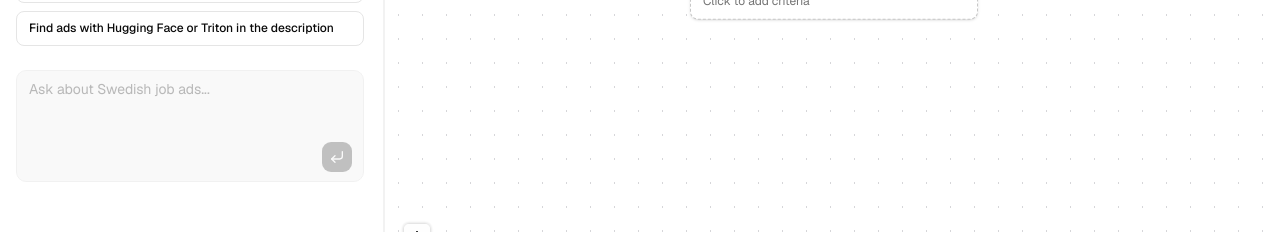
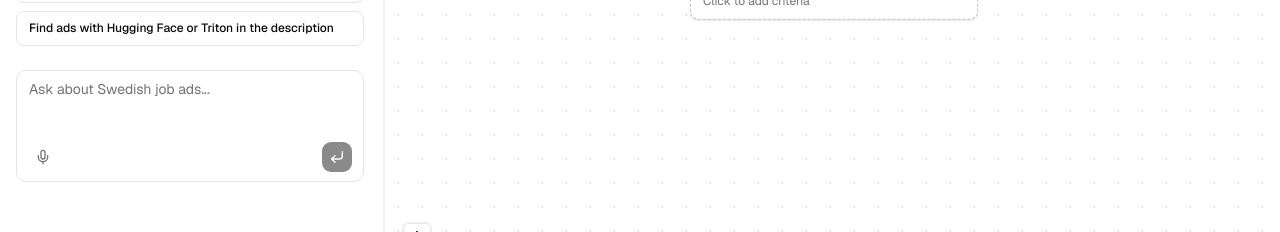
Before and after one commit to erclx/jobtriage, a Next.js app in the folder web/: page / in a window 1280 px wide. Both pictures are taken after a click on the button "Use local Ollama". Shown: the part 482-714 px from the top of the page. Built offline with nearby package versions, Linux system fonts and the light colour scheme.

Commit message:
feat(chat): add voice input via web speech api

```diff
--- a/web/src/app/globals.css
+++ b/web/src/app/globals.css
@@ -223,3 +223,10 @@
   pointer-events: none;
   opacity: 0;
 }
+
+.chat-prompt-input [data-slot='input-group'],
+.dark .chat-prompt-input [data-slot='input-group'] {
+  background-color: transparent;
+  opacity: 1;
+  transition: none;
+}
--- a/web/src/features/chat/chat-screen.tsx
+++ b/web/src/features/chat/chat-screen.tsx
@@ -51,6 +51,11 @@ import {
 } from '@/features/chat/storage-keys'
 import { ToolTrace } from '@/features/chat/tool-trace'
 import { useSessionValue } from '@/features/chat/use-session-value'
+import {
+  type SpeechRecognitionError,
+  useSpeechRecognition,
+} from '@/features/chat/use-speech-recognition'
+import { VoiceInputButton } from '@/features/chat/voice-input-button'
 import { cn } from '@/lib/utils'
 
 const isBrowser = typeof window !== 'undefined'
@@ -143,6 +148,57 @@ function ChatScreenInner({ onSwitchProvider }: ChatScreenProps) {
     transport,
   })
   const [input, setInput] = useState('')
+  const [voiceError, setVoiceError] = useState<SpeechRecognitionError | null>(
+    null,
+  )
+  const voiceBaselineRef = useRef('')
+  const inputRef = useRef('')
+  useEffect(() => {
+    inputRef.current = input
+  }, [input])
+
+  const handleVoiceTranscript = useCallback(
+    ({ final, interim }: { final: string; interim: string }) => {
+      const baseline = voiceBaselineRef.current
+      const prefix = baseline ? `${baseline.replace(/\s+$/, '')} ` : ''
+      const tail = `${final}${interim}`.replace(/^\s+/, '')
+      setInput(`${prefix}${tail}`)
+    },
+    [],
+  )
+
+  const {
+    isSupported: isVoiceSupported,
+    isListening: isVoiceListening,
+    start: startVoice,
+    stop: stopVoice,
+  } = useSpeechRecognition({
+    onError: setVoiceError,
+    onTranscript: handleVoiceTranscript,
+  })
+
+  const handleVoiceToggle = useCallback(() => {
+    if (isVoiceListening) {
+      stopVoice()
+      return
+    }
+    setVoiceError(null)
+    voiceBaselineRef.current = inputRef.current
+    startVoice()
+  }, [isVoiceListening, startVoice, stopVoice])
+
+  useEffect(() => {
+    if (!isVoiceListening) return
+    const handleKeyDown = (event: KeyboardEvent) => {
+      if (event.key !== 'Escape') return
+      event.preventDefault()
+      stopVoice()
+      setInput(voiceBaselineRef.current)
+    }
+    window.addEventListener('keydown', handleKeyDown)
+    return () => window.removeEventListener('keydown', handleKeyDown)
+  }, [isVoiceListening, stopVoice])
+
   const isStreaming = status === 'submitted' || status === 'streaming'
   const isEmpty = messages.length === 0
 
@@ -213,10 +269,18 @@ function ChatScreenInner({ onSwitchProvider }: ChatScreenProps) {
   }, [setMessages, dispatchCanvas])
 
   const promptInput = (
+    <div className="flex flex-col gap-1">
+      {voiceError ? (
+        <p role="status" className="px-1 text-xs text-destructive">
+          {voiceErrorMessage(voiceError)}
+        </p>
+      ) : null}
       <PromptInput
+        className="chat-prompt-input"
         onSubmit={(message) => {
           const text = message.text.trim()
           if (!text) return
+          stopVoice()
           void sendMessage({ text })
           setInput('')
         }}
@@ -229,7 +293,13 @@ function ChatScreenInner({ onSwitchProvider }: ChatScreenProps) {
           />
         </PromptInputBody>
         <PromptInputFooter>
-        <PromptInputTools />
+          <PromptInputTools>
+            <VoiceInputButton
+              isSupported={isVoiceSupported}
+              isListening={isVoiceListening}
+              onToggle={handleVoiceToggle}
+            />
+          </PromptInputTools>
           <PromptInputSubmit
             status={status}
             disabled={!isStreaming && input.trim() === ''}
@@ -237,6 +307,7 @@ function ChatScreenInner({ onSwitchProvider }: ChatScreenProps) {
           />
         </PromptInputFooter>
       </PromptInput>
+    </div>
   )
 
   const profileLabel = useMemo(
@@ -414,6 +485,14 @@ function ChatScreenInner({ onSwitchProvider }: ChatScreenProps) {
   )
 }
 
+function voiceErrorMessage(error: SpeechRecognitionError): string {
+  if (error === 'denied')
+    return 'Allow microphone access in the browser to use voice input.'
+  if (error === 'no-speech')
+    return 'No speech detected. Tap the mic and try again.'
+  return 'Voice input is unavailable. Try again or type instead.'
+}
+
 function profileButtonLabel(profile: string): string {
   const trimmed = profile.trim()
   if (!trimmed) return 'Add profile'
--- /dev/null
+++ b/web/src/features/chat/use-speech-recognition.ts
@@ -0,0 +1,172 @@
+'use client'
+
+import {
+  useCallback,
+  useEffect,
+  useRef,
+  useState,
+  useSyncExternalStore,
+} from 'react'
+
+const noopSubscribe = () => () => {}
+
+interface SpeechRecognitionAlternative {
+  readonly transcript: string
+}
+
+interface SpeechRecognitionResult {
+  readonly isFinal: boolean
+  readonly length: number
+  item: (index: number) => SpeechRecognitionAlternative
+  readonly [index: number]: SpeechRecognitionAlternative
+}
+
+interface SpeechRecognitionResultList {
+  readonly length: number
+  item: (index: number) => SpeechRecognitionResult
+  readonly [index: number]: SpeechRecognitionResult
+}
+
+interface SpeechRecognitionEvent extends Event {
+  readonly resultIndex: number
+  readonly results: SpeechRecognitionResultList
+}
+
+interface SpeechRecognitionErrorEvent extends Event {
+  readonly error: string
+}
+
+interface SpeechRecognitionInstance extends EventTarget {
+  continuous: boolean
+  interimResults: boolean
+  lang: string
+  onresult: ((event: SpeechRecognitionEvent) => void) | null
+  onerror: ((event: SpeechRecognitionErrorEvent) => void) | null
+  onend: (() => void) | null
+  start: () => void
+  stop: () => void
+  abort: () => void
+}
+
+type SpeechRecognitionConstructor = new () => SpeechRecognitionInstance
+
+interface SpeechRecognitionWindow {
+  SpeechRecognition?: SpeechRecognitionConstructor
+  webkitSpeechRecognition?: SpeechRecognitionConstructor
+}
+
+function getConstructor(): SpeechRecognitionConstructor | null {
+  if (typeof window === 'undefined') return null
+  const w = window as unknown as SpeechRecognitionWindow
+  return w.SpeechRecognition ?? w.webkitSpeechRecognition ?? null
+}
+
+export type SpeechRecognitionError = 'denied' | 'no-speech' | 'unknown'
+
+interface SpeechRecognitionTranscript {
+  readonly final: string
+  readonly interim: string
+}
+
+export interface UseSpeechRecognitionOptions {
+  readonly onTranscript: (transcript: SpeechRecognitionTranscript) => void
+  readonly onError?: (error: SpeechRecognitionError) => void
+}
+
+export interface UseSpeechRecognitionResult {
+  readonly isSupported: boolean
+  readonly isListening: boolean
+  readonly start: () => void
+  readonly stop: () => void
+}
+
+export function useSpeechRecognition({
+  onTranscript,
+  onError,
+}: UseSpeechRecognitionOptions): UseSpeechRecognitionResult {
+  const isSupported = useSyncExternalStore(
+    noopSubscribe,
+    () => getConstructor() !== null,
+    () => false,
+  )
+  const [isListening, setIsListening] = useState(false)
+  const recognitionRef = useRef<SpeechRecognitionInstance | null>(null)
+  const onTranscriptRef = useRef(onTranscript)
+  const onErrorRef = useRef(onError)
+
+  useEffect(() => {
+    onTranscriptRef.current = onTranscript
+    onErrorRef.current = onError
+  }, [onTranscript, onError])
+
+  useEffect(
+    () => () => {
+      recognitionRef.current?.abort()
+      recognitionRef.current = null
+    },
+    [],
+  )
+
+  const start = useCallback(() => {
+    const Ctor = getConstructor()
+    if (!Ctor) return
+    if (recognitionRef.current) return
+
+    const recognition = new Ctor()
+    recognition.continuous = true
+    recognition.interimResults = true
+    recognition.lang =
+      typeof navigator !== 'undefined' && navigator.language
+        ? navigator.language
+        : 'en-US'
+
+    recognition.onresult = (event) => {
+      let final = ''
+      let interim = ''
+      for (let index = 0; index < event.results.length; index += 1) {
+        const result = event.results[index]
+        const alternative = result[0]
+        if (!alternative) continue
+        if (result.isFinal) {
+          final += alternative.transcript
+        } else {
+          interim += alternative.transcript
+        }
+      }
+      onTranscriptRef.current({ final, interim })
+    }
+
+    recognition.onerror = (event) => {
+      if (
+        event.error === 'not-allowed' ||
+        event.error === 'service-not-allowed'
+      ) {
+        onErrorRef.current?.('denied')
+      } else if (event.error === 'no-speech' || event.error === 'aborted') {
+        onErrorRef.current?.('no-speech')
+      } else {
+        onErrorRef.current?.('unknown')
+      }
+    }
+
+    recognition.onend = () => {
+      recognitionRef.current = null
+      setIsListening(false)
+    }
+
+    try {
+      recognition.start()
+      recognitionRef.current = recognition
+      setIsListening(true)
+    } catch {
+      recognitionRef.current = null
+      setIsListening(false)
+    }
+  }, [])
+
+  const stop = useCallback(() => {
+    recognitionRef.current?.stop()
+  }, [])
+
+  return { isListening, isSupported, start, stop }
+}
--- /dev/null
+++ b/web/src/features/chat/voice-input-button.tsx
@@ -0,0 +1,42 @@
+'use client'
+
+import { MicIcon, MicOffIcon } from 'lucide-react'
+
+import { PromptInputButton } from '@/components/ai-elements/prompt-input'
+import { TooltipProvider } from '@/components/ui/tooltip'
+
+interface VoiceInputButtonProps {
+  readonly isSupported: boolean
+  readonly isListening: boolean
+  readonly onToggle: () => void
+}
+
+export function VoiceInputButton({
+  isSupported,
+  isListening,
+  onToggle,
+}: VoiceInputButtonProps) {
+  if (!isSupported) return null
+
+  return (
+    <TooltipProvider delayDuration={200}>
+      <PromptInputButton
+        aria-label={isListening ? 'Stop voice input' : 'Start voice input'}
+        aria-pressed={isListening}
+        onClick={onToggle}
+        tooltip={
+          isListening
+            ? 'Stop voice input'
+            : { content: 'Voice input', shortcut: 'Chrome only' }
+        }
+        variant={isListening ? 'default' : 'ghost'}
+      >
+        {isListening ? (
+          <MicOffIcon className="size-4" aria-hidden />
+        ) : (
+          <MicIcon className="size-4" aria-hidden />
+        )}
+      </PromptInputButton>
+    </TooltipProvider>
+  )
+}
```
Also changed, not shown: 1 other file (tests, documents, lock files or other folders). Lines whose indentation alone changed are shown as unchanged.
